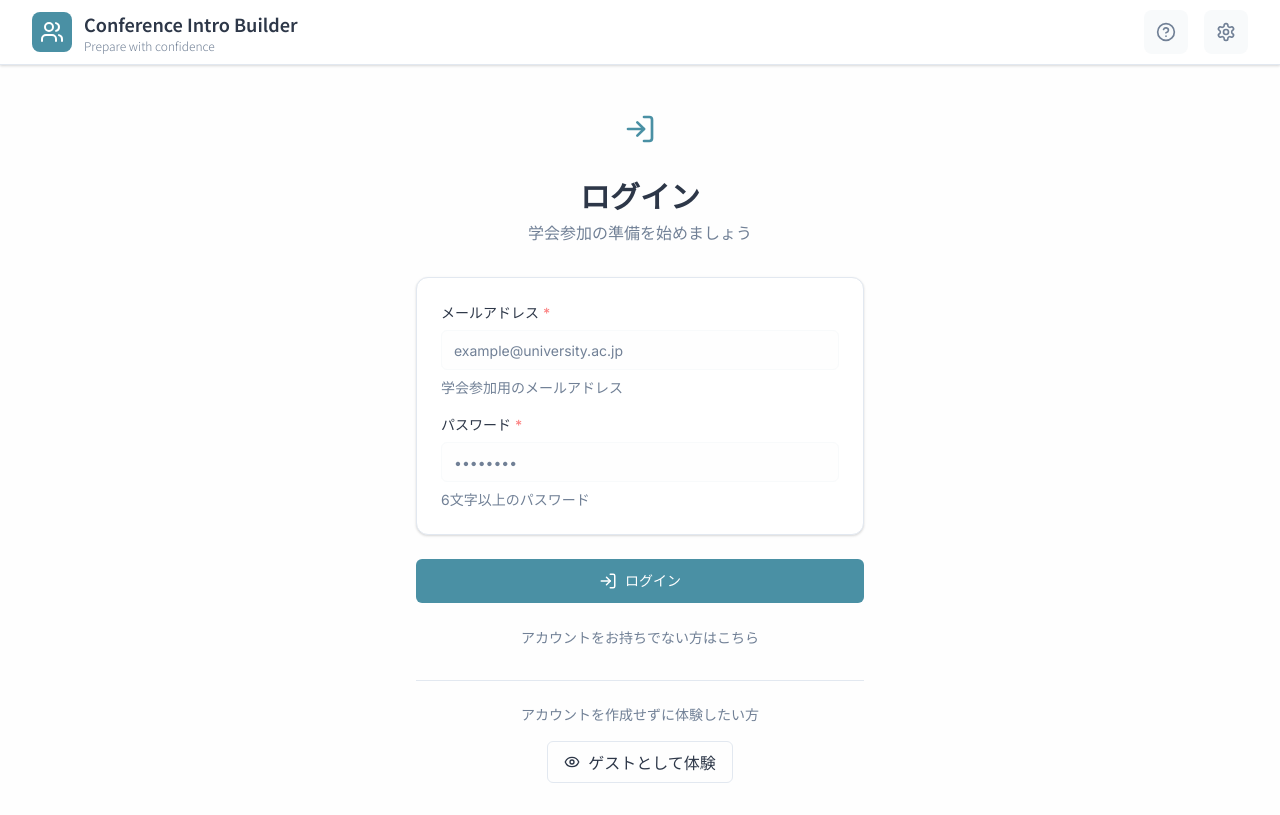
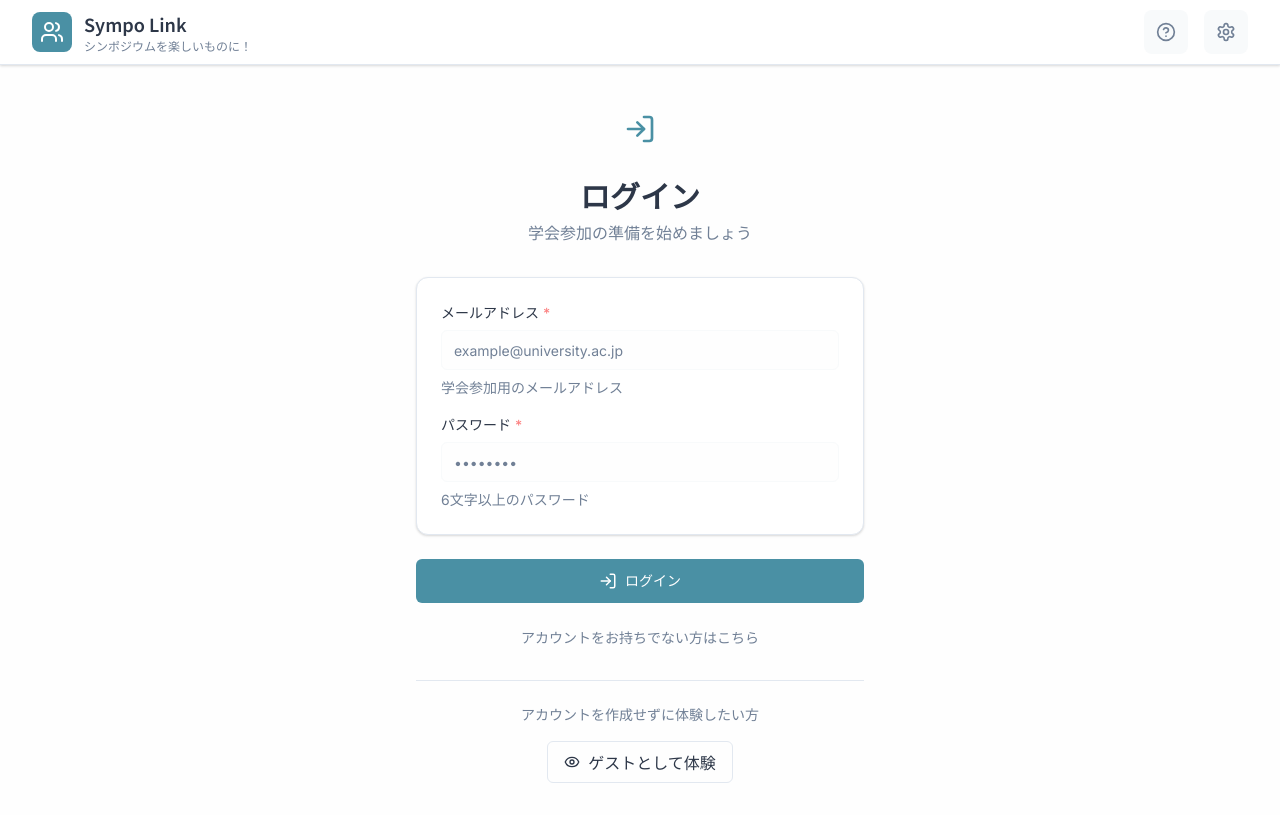
Before and after one commit to jphacks/tk_b_2506, a React (Vite) app: page / in a window 1280 px wide. Built offline with nearby package versions, Linux system fonts and the light colour scheme.

Commit message:
タイトルの修正

```diff
--- a/src/components/ui/Header.jsx
+++ b/src/components/ui/Header.jsx
@@ -17,10 +17,10 @@
                         </div>
                         <div className="flex flex-col">
                             <h1 className="text-lg font-heading font-semibold text-foreground">
-                                Conference Intro Builder
+                                Sympo Link
                             </h1>
                             <p className="text-xs font-caption text-muted-foreground hidden sm:block">
-                                Prepare with confidence
+                                シンポジウムを楽しいものに！
                             </p>
                         </div>
                     </div>
```
